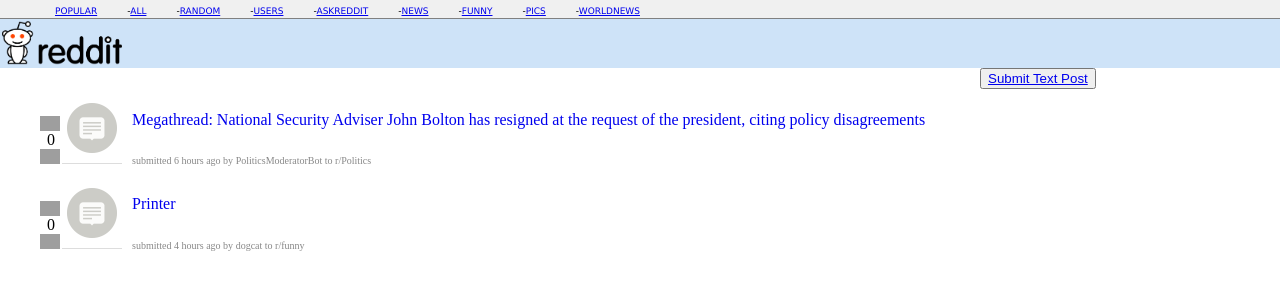
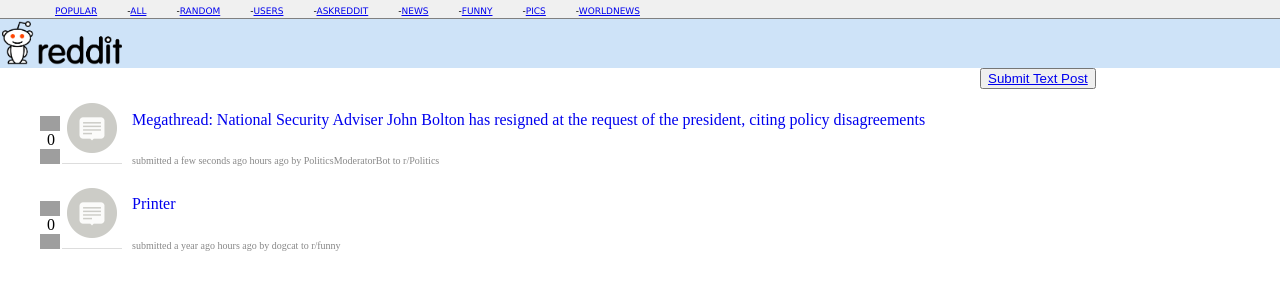
Before and after one commit to lake-bramlett/reddit-clone, a React app: page / in a window 1280 px wide. Shown: the top 300 px of the page. Built offline with nearby package versions, Linux system fonts and the light colour scheme; grey boxes are pictures that could not be loaded.

Commit message:
add time stamp to when the posts are created

```diff
--- a/package.json
+++ b/package.json
@@ -66,9 +66,11 @@
   },
   "dependencies": {
     "@babel/polyfill": "^7.6.0",
+    "moment": "^2.24.0",
     "prop-types": "^15.7.2",
     "react": "^16.9.0",
     "react-dom": "^16.9.0",
+    "react-moment": "^0.9.2",
     "react-router-dom": "^4.3.1",
     "whatwg-fetch": "^3.0.0"
   }
--- a/src/App.jsx
+++ b/src/App.jsx
@@ -4,6 +4,8 @@
 import Home from './components/Home'
 import NewPostForm from './components/NewPostForm';
 import postIcon from './assets/post-icon.png';
+import Moment from 'react-moment';
+var moment = require('moment');
 
 import Routes from './Routes';
 
@@ -22,6 +24,7 @@
         upvotes: 0,
         subreddit: 'Politics',
         icon: postIcon,
+        timestamp: moment(moment()).fromNow(),
       },
       {
         title: 'Printer',
@@ -31,6 +34,7 @@
         upvotes: 0,
         subreddit: 'funny',
         icon: postIcon,
+        timestamp: moment("2018-09-04T18:30:00.000Z").fromNow(),
       },
 
       ]
@@ -41,8 +45,10 @@
   addPostToList = (post) => {
     console.log('second log:' + post);
     let temp = this.state.feedPosts.slice()
+    post.timestamp = moment(moment()).fromNow()
     temp.push(post)
     temp.sort((a, b) => (a.upvotes < b.upvotes) ? 1 : -1)
+    console.log(temp)
     this.setState({ feedPosts: temp}, console.log(this.state.feedPosts))
   }
 
--- a/src/components/FeedPostPreview.jsx
+++ b/src/components/FeedPostPreview.jsx
@@ -1,5 +1,7 @@
 import React, {Component} from 'react'
 import arrow from '../assets/arrow.png'
+import Moment from 'react-moment';
+var moment = require('moment');
 
 export default class FeedPostPreview extends Component {
   constructor(props){
@@ -16,7 +18,7 @@
   }
 
   render(){
-    const { icon, upvotes, title, username, subreddit, hours } = this.props.post;
+    const { icon, upvotes, title, username, subreddit, hours, timestamp } = this.props.post;
     return (
         <div className="feed-post-preview">
           <div className="feed-post-votes">
@@ -35,7 +37,7 @@
           <div className="feed-post-info">
             <h5 className="post-preview-title">{title}</h5>
             <div className="post-preview-sub-info">
-              submitted <span className="hours">{hours}</span> hours ago by <span className="user">{username}</span> to r/<span className="subreddit">{subreddit}</span>
+              submitted <span className="hours">{timestamp}</span> hours ago by <span className="user">{username}</span> to r/<span className="subreddit">{subreddit}</span>
             </div>
           </div>
           </a>
--- a/src/components/NewPostForm.jsx
+++ b/src/components/NewPostForm.jsx
@@ -23,6 +23,7 @@
                          upvotes: 0,
                          subreddit: "AskReddit",
                          icon: postIcon,
+                         timestamp: null,
                        })
     this.setState({ stateChange: true })
   }
```
Also changed, not shown: 1 other file (tests, documents, lock files or other folders).
